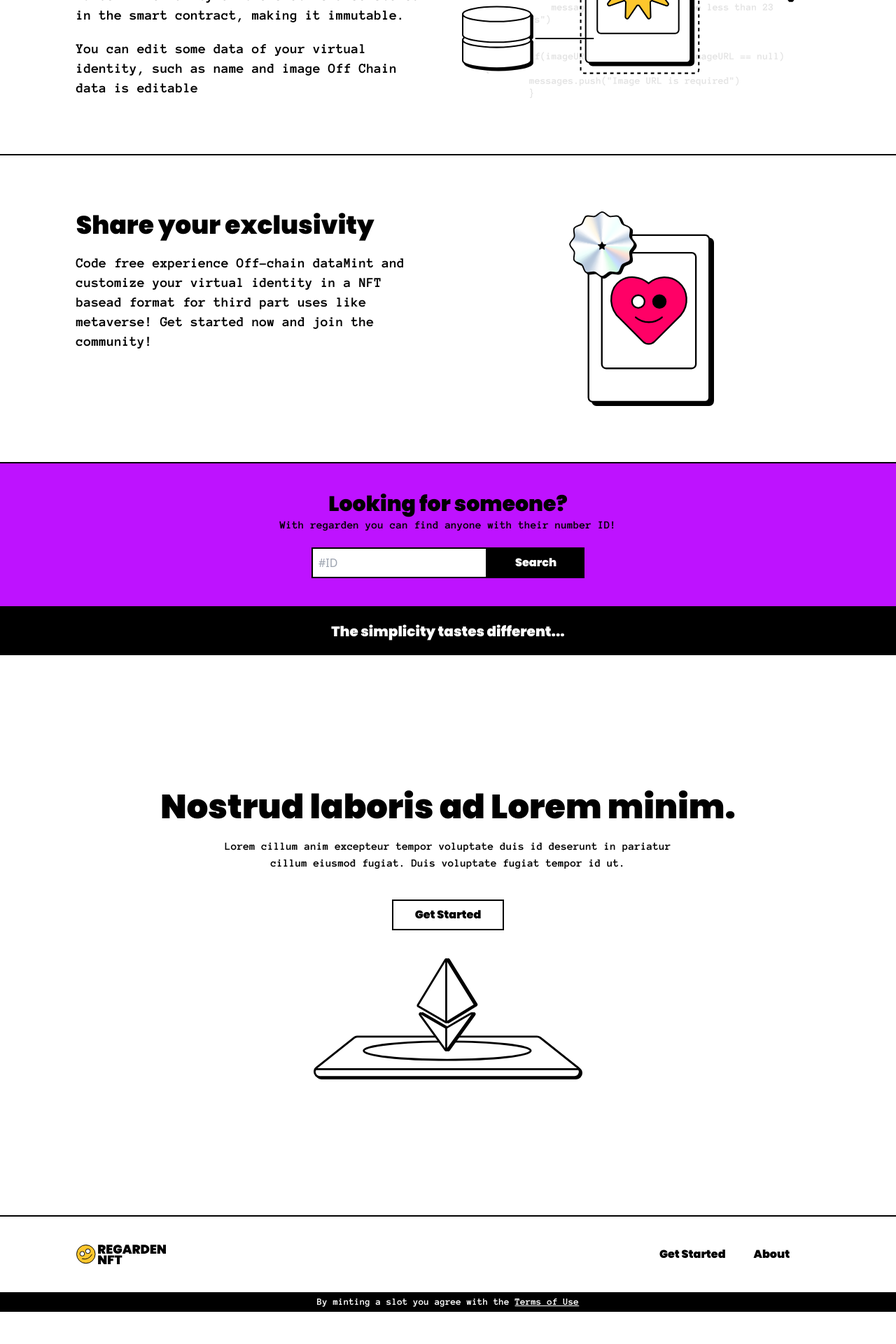
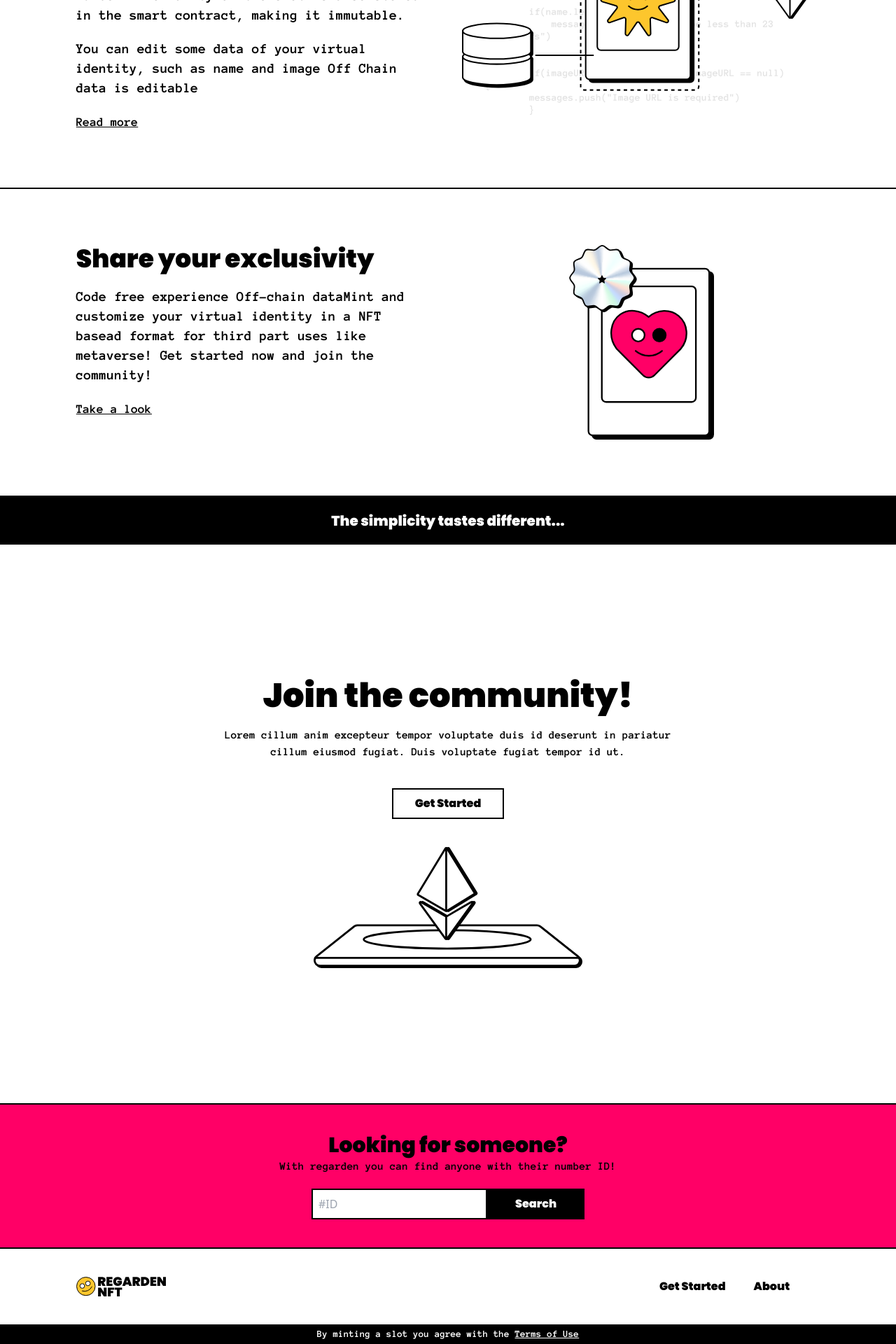
Before and after one commit to pbert2100/regarden, a Next.js app: page / in a window 1280 px wide. Shown: the part 1016-2936 px from the top of the page at 70% size. Before the commit the page ends 2890 px from the top, so only its background shows below. Built offline with nearby package versions, Linux system fonts and the light colour scheme.

Commit message:
'rebrand'

```diff
--- a/pages/_document.js
+++ b/pages/_document.js
@@ -12,6 +12,7 @@ class MyDocument extends Document {
 
             <meta name='apple-mobile-web-app-capable' content='yes' />
             <meta name='apple-mobile-web-app-status-bar-style' content='default' />
+            <meta name="keywords" content="Ethereum, blockchain, NFT, cryptocurrency, metaverse, crypto" />
             <meta name='apple-mobile-web-app-title' content='Regarden' />
             <meta name='format-detection' content='telephone=no' />
             <meta name='mobile-web-app-capable' content='yes' />
--- a/pages/about.js
+++ b/pages/about.js
@@ -7,12 +7,12 @@ export default function About() {
         <meta charSet="utf-8" />
         <title>Regarden - About</title>
         <meta name="author" content="Regarden" />
-        <meta name="description" content="Read and understand the community rules and terms of use." />
+        <meta name="description" content="Read and understand the community rules and terms of use!" />
       </Head>
 
       <section className="pt-28">
         <h1 className="text-2xl">Terms of Use, Service and Conditions</h1>
-        <h1 className="p-5 my-5 digital animate-pulse digital-red bg-digital-red rounded digital-border shadow w-full">! By accessing this website and using our services, you accept these terms and conditions. Do not continue to use MintME if you do not agree to take all of the terms and conditions stated on this page !</h1>
+        <h1 className="p-5 my-5 rounded w-full border-2 border-black">By accessing this website and using our services, you accept these terms and conditions. Do not continue to use MintME if you do not agree to take all of the terms and conditions stated on this page !</h1>
       </section>
 
       <section>
@@ -37,7 +37,7 @@ export default function About() {
         <p>3.5. Your continued use of our website will be regarded as acceptance of our practices around privacy and personal information. If you have any questions about how we handle user data and personal information, feel free to contact us.</p>
       </section>
 
-      <section className="pt-10">
+      <section className="py-10">
         <h1 className="mb-5">4. Infraestructure</h1>
         <p className="mb-5">4.1. To use acess our website and use our services, you need to have some understand about blockchain, smart contracts, Ethereum and NFTs.Your privacy is important to us. It is mintmes policy to respect your privacy regarding any information we may collect from you across our website, mintme, and other sites we own and operate.</p>
         <p className="mb-5">4.2. We only ask for personal information when we truly need it to provide a service to you. We collect it by fair and lawful means, with your knowledge and consent. We also let you know why were collecting it and how it will be used.</p>
--- a/pages/index.js
+++ b/pages/index.js
@@ -36,7 +36,13 @@ export default function Home() {
           <div>
             <h1 className='text-4xl mb-5'>X-Ray</h1>
             <p className='text-xl mb-5'>Each virtual identity has a corresponding slot in the smart contract indexed by a unique number! The rarity of the slot is also stored in the smart contract, making it immutable.</p>
-            <p className='text-xl'>You can edit some data of your virtual identity, such as name and image Off Chain data is editable</p>
+            <p className='text-xl mb-5'>You can edit some data of your virtual identity, such as name and image Off Chain data is editable</p>
+
+            <div className='flex'>
+              <Link href='/about'>
+                <p className='text-lg cursor-pointer underline'>Read more</p>
+              </Link>
+            </div>
           </div>
 
           <div className='grid place-items-center'>
@@ -49,7 +55,13 @@ export default function Home() {
         <section className='grid md:grid-cols-2 py-20 gap-10'>
           <div>
             <h1 className='text-4xl mb-5'>Share your exclusivity</h1>
-            <p className='text-xl'>Code free experience Off-chain dataMint and customize your virtual identity in a NFT basead format for third part uses like metaverse! Get started now and join the community!</p>
+            <p className='text-xl mb-5'>Code free experience Off-chain dataMint and customize your virtual identity in a NFT basead format for third part uses like metaverse! Get started now and join the community!</p>
+
+            <div className='flex'>
+              <Link href='/0'>
+                <p className='text-lg cursor-pointer underline'>Take a look</p>
+              </Link>
+            </div>
           </div>
 
           <div className='grid place-items-center'>
@@ -58,25 +70,13 @@ export default function Home() {
         </section>
       </div>
 
-      <div className='border-black border-b-2 bg-color-2'>
-        <section className='py-10 grid place-items-center'>
-          <h1 className='text-3xl'>Looking for someone?</h1>
-          <p>With regarden you can find anyone with their number ID!</p>
-
-          <div className='flex flex-items-center mt-5'>
-            <input placeholder='#ID' className='border-black border-2 p-2' />
-            <button className='py-2 px-10 bg-black text-white'><h1>Search</h1></button>
-          </div>
-        </section>
-      </div>
-
       <div className='py-5 w-full bg-black text-white text-center'>
         <h1 className='text-xl'>The simplicity tastes different...</h1>
       </div>
 
-      <div className='min-h-screen grid place-items-center text-center'>
+      <div className='border-black border-b-2 min-h-screen grid place-items-center text-center'>
         <div className='flex flex-col items-center'>
-          <h1 className='text-5xl mb-5'>Nostrud laboris ad Lorem minim.</h1>
+          <h1 className='text-5xl mb-5'>Join the community!</h1>
           <p className='max-w-2xl'>Lorem cillum anim excepteur tempor voluptate duis id deserunt in pariatur cillum eiusmod fugiat. Duis voluptate fugiat tempor id ut.</p>
 
           <Link href='/mint'>
@@ -90,6 +90,18 @@ export default function Home() {
           <img alt='Ethereum' className='max-w-sm mt-10' src='/atv2.svg'></img>
         </div>
       </div>
+
+      <div className='bg-color-1'>
+        <section className='py-10 grid place-items-center'>
+          <h1 className='text-3xl'>Looking for someone?</h1>
+          <p>With regarden you can find anyone with their number ID!</p>
+
+          <div className='flex flex-items-center mt-5'>
+            <input placeholder='#ID' className='border-black border-2 p-2' />
+            <button className='py-2 px-10 bg-black text-white'><h1>Search</h1></button>
+          </div>
+        </section>
+      </div>
     </>
   )
 }
```
